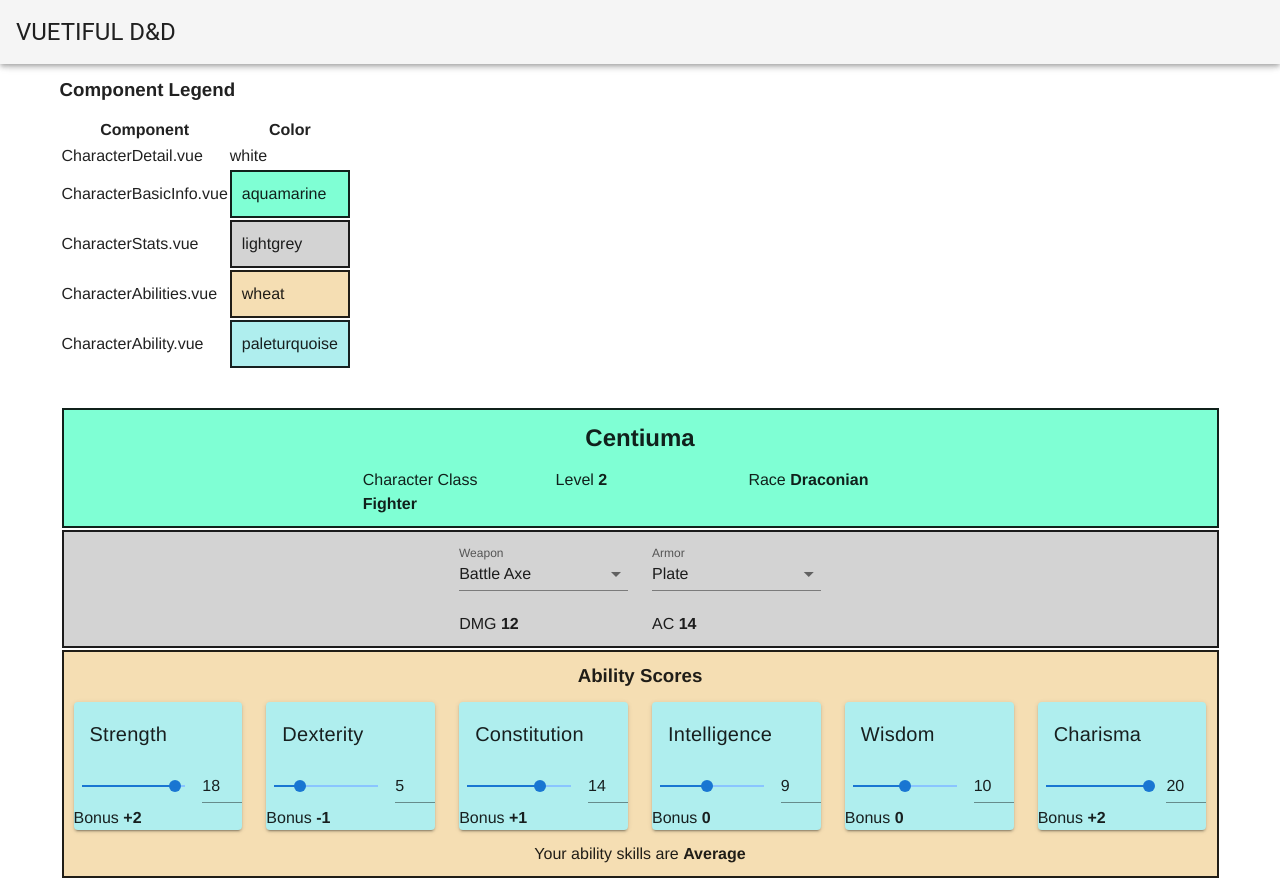
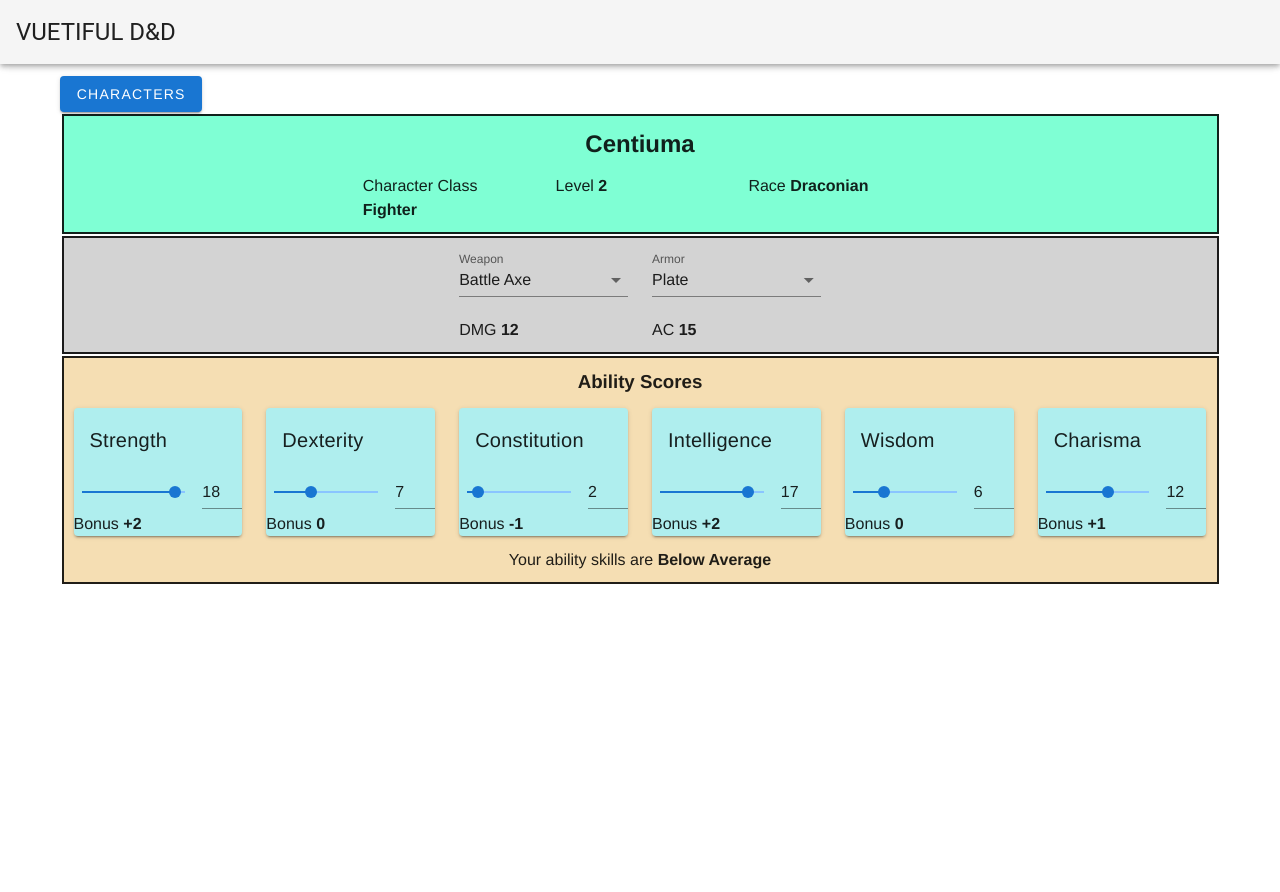
Before and after one commit to murphy55555/vue-demo, a Vue app: page /character/Centiuma in a window 1280 px wide. After the commit the page ends 800 px from the top, so only its background shows below. Built offline with nearby package versions, Linux system fonts and the light colour scheme; sample sign-in values are in the browser's storage.

Commit message:
Add Character select button

```diff
--- a/src/modules/character/components/CharacterAbility.vue
+++ b/src/modules/character/components/CharacterAbility.vue
@@ -4,20 +4,22 @@
       {{abilityType}}
     </v-card-title>
     <v-slider
-        v-model.number="abilityScore"
+        :value="score"
         class="align-center"
         hide-details
         :min="0"
         :max="20"
+        @input="abilityChanged"
       >
         <template #append>
           <v-text-field
-            v-model.number="abilityScore"
+            :value="score"
             class="mt-0 pt-0"
             hide-details
             single-line
             type="number"
             style="width: 40px"
+            @input="abilityChanged"
           ></v-text-field>
         </template>
       </v-slider>
@@ -32,21 +34,12 @@ import { mapMutations } from '../store';
 export default {
   name: "ability",
   props: ["abilityType", "score"],
-  data: function() {
-    return {
-      abilityScore: this.score
-    };
-  },
   methods: {
-    abilityChanged() {
-      // TODO: should this validate before updating the store or always update the store? https://baianat.github.io/vee-validate/examples/vuex.html#demo
-      if (this.errors.any()) return;
-
+    abilityChanged(value) {
       let changedAbility = {
         type: this.abilityType,
-        newScore: this.abilityScore
+        newScore: parseFloat(value) || value
       };
-      // Commit the change
       this.updateAbility(changedAbility);
     },
     ...mapMutations([
@@ -54,14 +47,9 @@ export default {
       ]
     )
   },
-  watch: {
-    abilityScore() {
-      this.abilityChanged();
-    }
-  },
   computed: {
     bonus() {
-      const bonus = getAbilityBonus(this.abilityScore);
+      const bonus = getAbilityBonus(this.score);
       if (bonus > 0) {
         return "+" + bonus.toString();
       } else {
--- a/src/modules/character/models/character.js
+++ b/src/modules/character/models/character.js
@@ -7,14 +7,18 @@ export class Character {
 
         // Hard coded for all characters for simplicty
         this.abilities = [
-            { type: "Strength", score: 18 },
-            { type: "Dexterity", score: 5 },
-            { type: "Constitution", score: 14 },
-            { type: "Intelligence", score: 9 },
-            { type: "Wisdom", score: 10 },
-            { type: "Charisma", score: 20 }
+            { type: "Strength", score: getRandomStatValue() },
+            { type: "Dexterity", score: getRandomStatValue() },
+            { type: "Constitution", score: getRandomStatValue() },
+            { type: "Intelligence", score: getRandomStatValue() },
+            { type: "Wisdom", score: getRandomStatValue() },
+            { type: "Charisma", score: getRandomStatValue() }
         ];
         this.weapon = { name: "Battle Axe", baseDMG: 10 };
         this.armor = { name: "Plate", baseAC: 15 };
     }
 }
+
+function getRandomStatValue() {
+    return Math.ceil(Math.random() * 20);
+}
--- a/src/modules/character/pages/CharacterDetail.vue
+++ b/src/modules/character/pages/CharacterDetail.vue
@@ -1,40 +1,25 @@
 <template>
   <div>
-    <h3>Component Legend</h3>
-    <v-layout>
-      <v-flex>
-        <table>
-          <thead>
-            <tr>
-              <th>Component</th>
-              <th>Color</th>
-            </tr>
-          </thead>
-          <tbody>
-            <tr>
-              <td>CharacterDetail.vue</td>
-              <td>white</td>
-            </tr>
-            <tr>
-              <td>CharacterBasicInfo.vue</td>
-              <td class="calledout-component background-green">aquamarine</td>
-            </tr>
-            <tr>
-              <td>CharacterStats.vue</td>
-              <td class="calledout-component background-grey">lightgrey</td>
-            </tr>
-            <tr>
-              <td>CharacterAbilities.vue</td>
-              <td class="calledout-component background-brown">wheat</td>
-            </tr>
-            <tr>
-              <td>CharacterAbility.vue</td>
-              <td class="calledout-component background-blue">paleturquoise</td>
-            </tr>
-          </tbody>
-        </table>
-      </v-flex>
-    </v-layout>
+    <v-menu offset-y>
+      <template v-slot:activator="{ on }">
+        <v-btn
+          color="primary"
+          dark
+          v-on="on"
+        >
+          Characters
+        </v-btn>
+      </template>
+      <v-list>
+        <v-list-item
+          v-for="(character, index) in characters"
+          :key="index"
+          :to="{ name: 'characterDetail', params: { characterName: character.name }}"
+        >
+          <v-list-item-title>{{character.name}}</v-list-item-title>
+        </v-list-item>
+      </v-list>
+    </v-menu>
     <br>
     <CharacterBasicInfo class="calledout-component background-green"></CharacterBasicInfo>
     <CharacterStats class="calledout-component background-grey"></CharacterStats>
@@ -47,6 +32,7 @@ import CharacterAbilities from "../components/CharacterAbilities";
 import CharacterBasicInfo from "../components/CharacterBasicInfo";
 import CharacterStats from "../components/CharacterStats";
 import { mapActions } from '../store';
+import { getCharacters } from '../services/character-service';
 
 export default {
   components: {
@@ -54,14 +40,29 @@ export default {
     CharacterStats,
     CharacterAbilities
   },
+  props: {
+    characterName: String
+  },
+  data() {
+    return {
+      characters: []
+    }
+  },
   methods: {
     ...mapActions([
         'loadCharacter'
     ])
   },
+  watch: {
+    characterName: {
+      handler(newVal) {
+        this.loadCharacter({ characterName: newVal });
+      },
+      immediate: true
+    }
+  },
   created() {
-    const characterName = this.$route.params.characterName;
-    this.loadCharacter({ characterName });
+    this.characters = getCharacters();
   }
 };
 </script>
--- a/src/modules/character/router.js
+++ b/src/modules/character/router.js
@@ -10,5 +10,6 @@ router.addRoutes([{
 {
   path: '/character/:characterName',
   name: 'characterDetail',
+  props: true,
   component: CharacterDetail
 }]);
```
